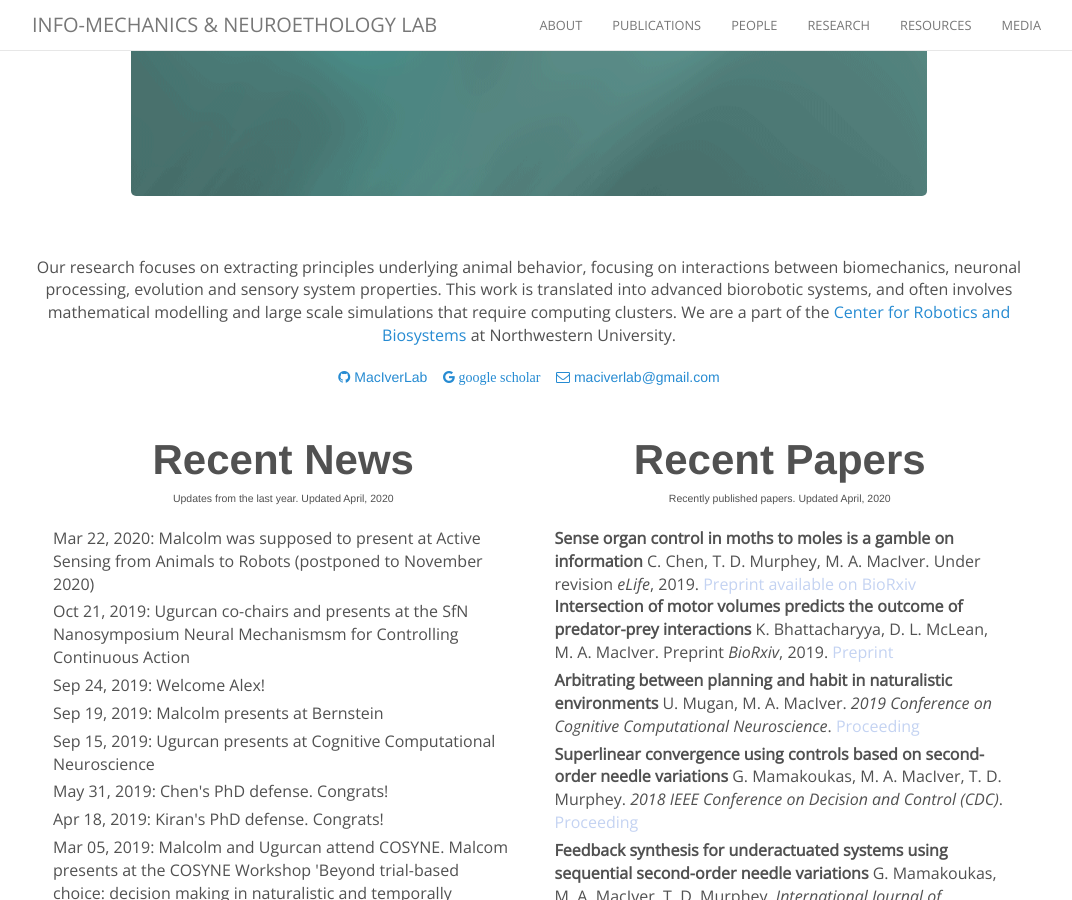
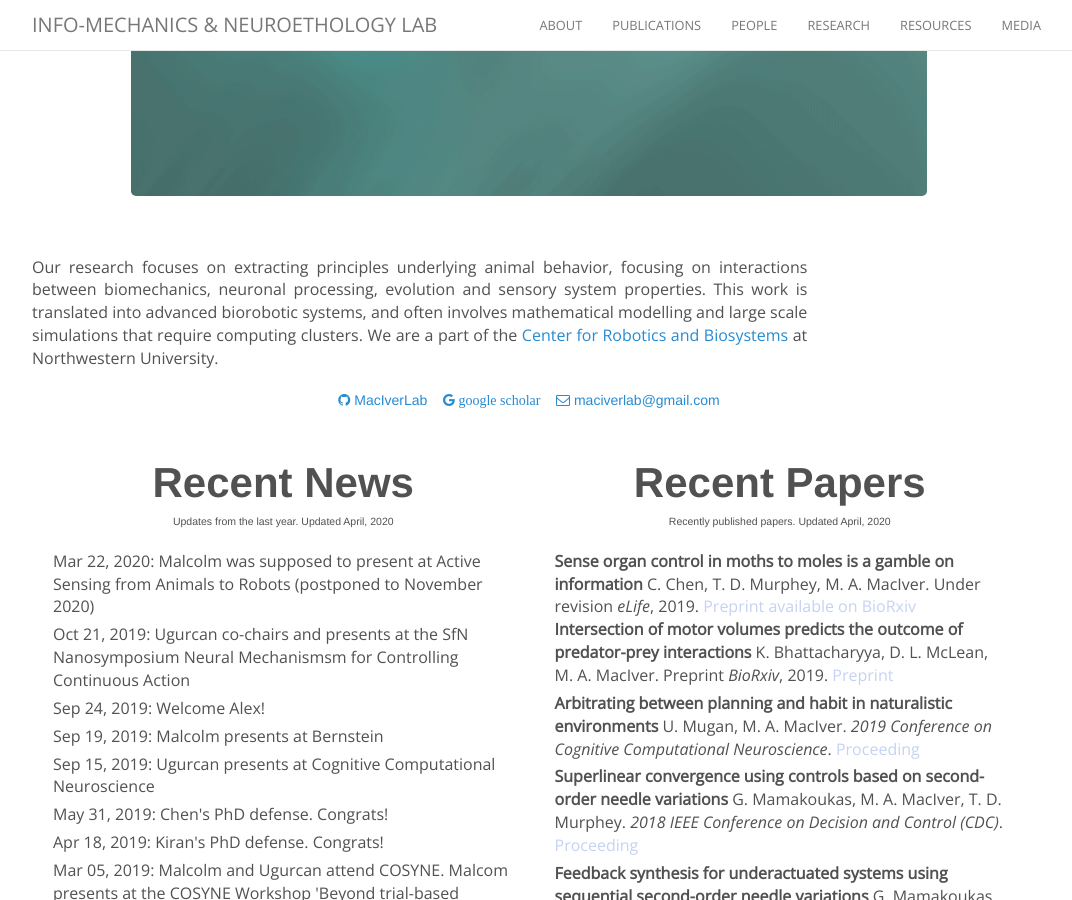
Before and after one commit to maciverlab/maciverlab.github.io, a Jekyll site: the page built from index.html, in a window 1280 px wide and 900 px high, scrolled down 390 px. Shown: the whole window, without its empty margins (111-1183 px from the left). Built offline with Jekyll 4.4.1, drawn with Linux system fonts in a browser that asks for light colours; nearby versions of some CDN libraries; comment, search, counter and statistics services are not loaded.

Commit message:
Update index.html

```diff
--- a/index.html
+++ b/index.html
@@ -7,7 +7,7 @@ layout: default
      <br><br>
         <img class='img-responsive center-block' src="{{site.url}}/assets/panderichthys.gif" width="80%" height="80%" onmouseover="this.src='{{site.url}}/assets/tiktaalik.gif'" width="80%" height="80%" onmouseout="this.src='{{site.url}}/assets/panderichthys.gif'" width="80%" height="80%" />
      <br><br>
-      <p> Our research focuses on extracting principles underlying animal behavior,
+      <p style="width: 78%; text-align: justify;"> Our research focuses on extracting principles underlying animal behavior,
           focusing on interactions between biomechanics, neuronal processing, evolution and sensory system properties.
           This work is translated into advanced biorobotic systems, and often involves mathematical modelling
           and large scale simulations that require computing clusters. We are a part of the
```
